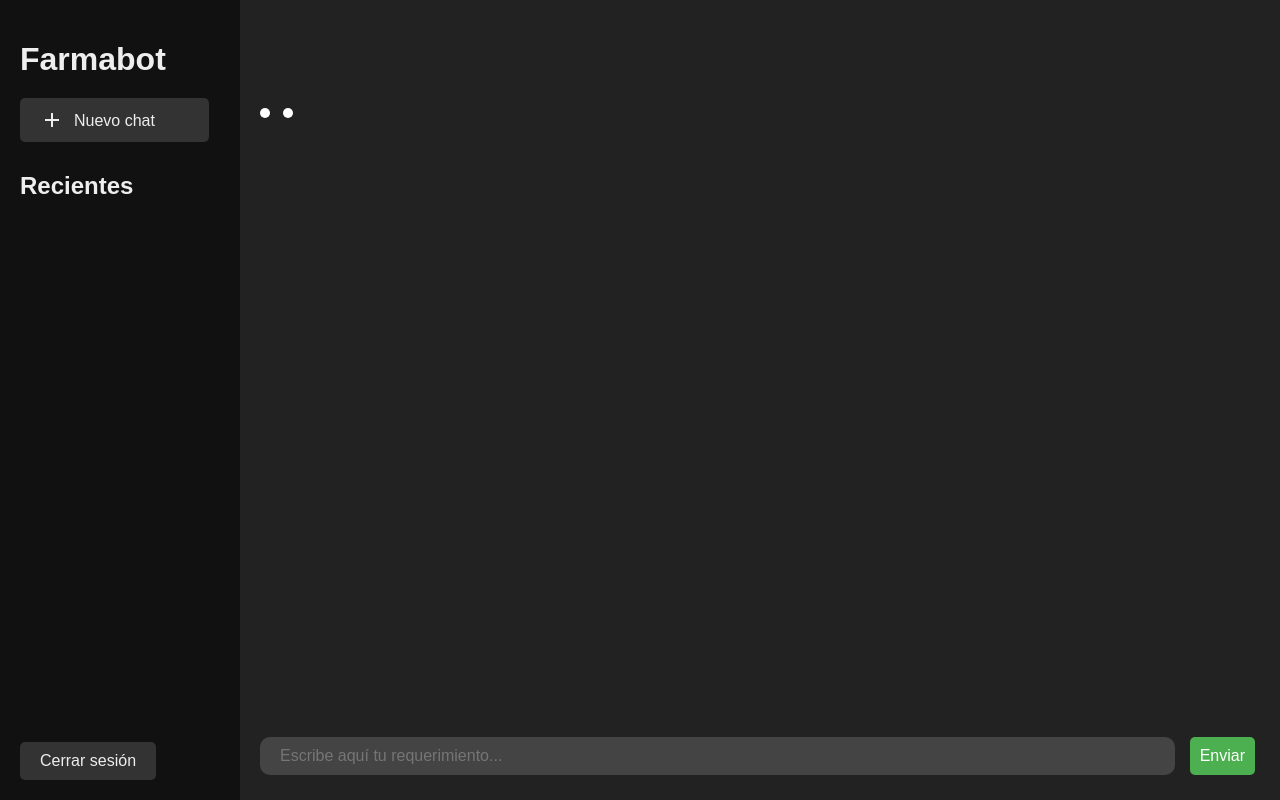
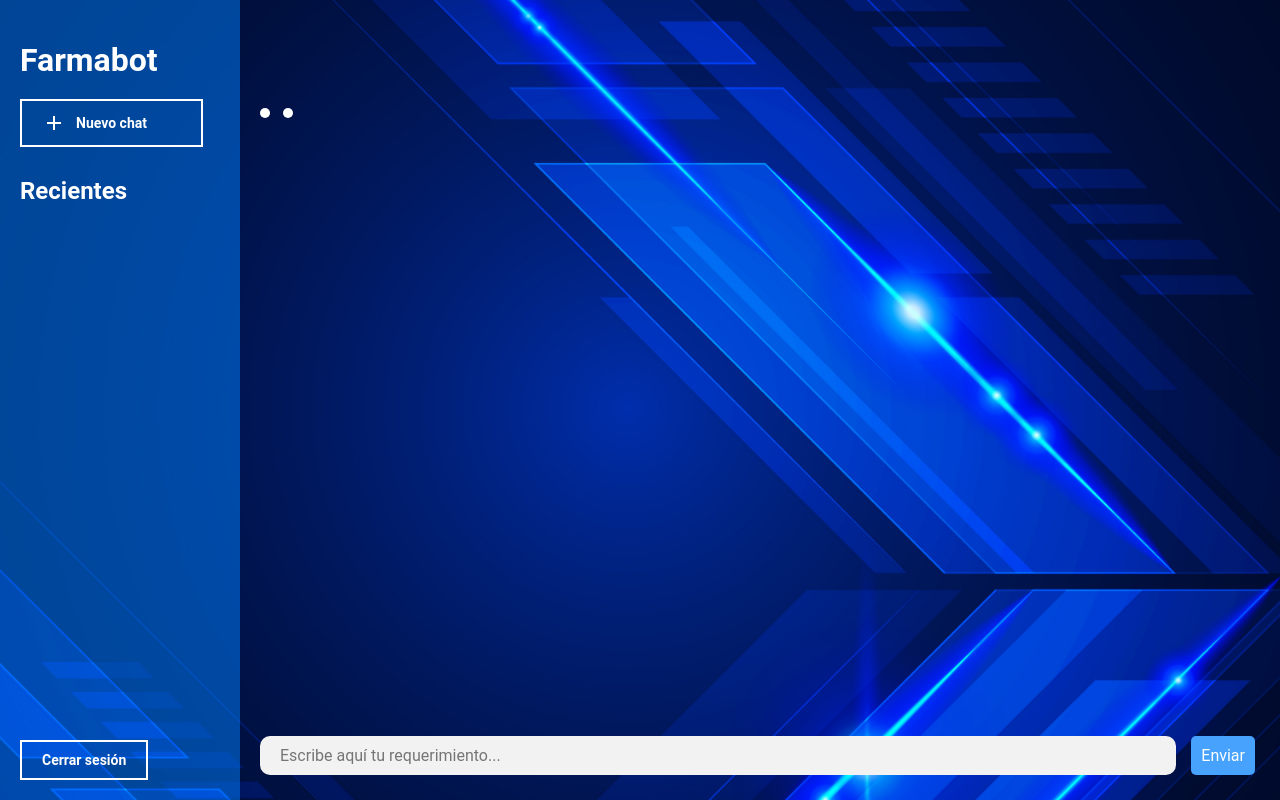
Before and after one commit to Alysmar/FarmaBot, a Flask app: page /farmabot in a window 1280 px wide. Run offline with Flask 3, Linux system fonts and the light colour scheme; some libraries are stand-ins or nearby versions.

Commit message:
se modificaron los estilos de farmabot

```diff
--- a/assets/css/farmabot.css
+++ b/assets/css/farmabot.css
@@ -2,11 +2,19 @@
 @import url("https://fonts.googleapis.com/css2?family=Poppins:wght@400;500;600&display=swap");
 
 /*Clases*/
+*{
+  text-decoration: none;
+  font-family: "Roboto", sans-serif;
+}
+
 /*Body*/
 body {
-  background-color: #222;
-  color: #eee;
-  font-family: sans-serif;
+  background-image: url(../images/fondo2.jpg);
+  background-size: cover;
+  background-repeat: no-repeat;
+  background-position: center;
+  background-attachment: fixed;
+  color: white;
   margin: 0;
 }
 
@@ -18,7 +26,7 @@ body {
 
 /*Sidebar*/
 .sidebar {
-  background-color: #111;
+  background-color: rgba(0, 128, 255, 0.5);
   width: 200px;
   padding: 20px;
   flex-direction: column;
@@ -33,18 +41,19 @@ body {
 /*Sidebar - botones*/
 .sidebar button {
   display: flex;
-  background-color: #333;
-  color: #eee;
-  border: none;
+  border: 2px solid white;
+  background: transparent;
+  color: white;
   padding: 10px 20px;
   margin-bottom: 10px;
-  border-radius: 5px;
   cursor: pointer;
-  font-size: 16px;
+  font-size: 14px;
+  font-weight: 690;
 }
 
 .sidebar button:hover {
-  background: #4caf50;
+  background: white;
+  color: #46A2FD;
 }
 
 .action-buttons {
@@ -122,8 +131,8 @@ body {
 
 /*Entrada de datos - input*/
 .input-area input {
-  background-color: #444;
-  color: #eee;
+  background-color: #f2f2f2;
+  color: black;
   border: none;
   padding: 10px 20px;
   border-radius: 10px;
@@ -141,7 +150,8 @@ body {
 
 /*Caja de mensaje del usuario*/
 .user-message {
-  background-color: #525252;
+  background-color: #7aa6d2;
+  color: black;
   border-radius: 10px;
   padding: 20px 20px 30px 20px;
   margin-bottom: 20px;
@@ -150,7 +160,7 @@ body {
 
 /*Caja de mensaje del bot*/
 .bot-message {
-  background-color: #333;
+  background-color: #1f7ad4;
   border-radius: 10px;
   padding: 20px 20px 30px 20px;
   margin-bottom: 20px;
@@ -280,7 +290,7 @@ body {
 /*Boton enviar*/
 #send-button {
   padding: 10px;
-  background-color: #4caf50;
+  background-color:  #46A2FD;
   color: white;
   border: none;
   cursor: pointer;
@@ -288,5 +298,6 @@ body {
 }
 
 #send-button:hover {
-  background: #0b490d;
+  background:  rgba(0, 128, 255, 0.5);
+  color: white;
 }
```
